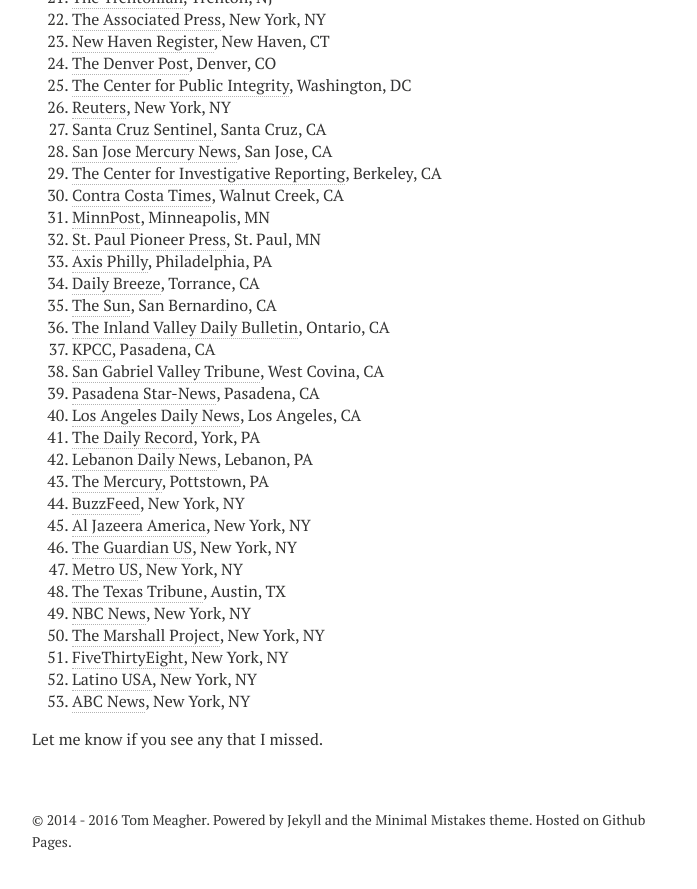
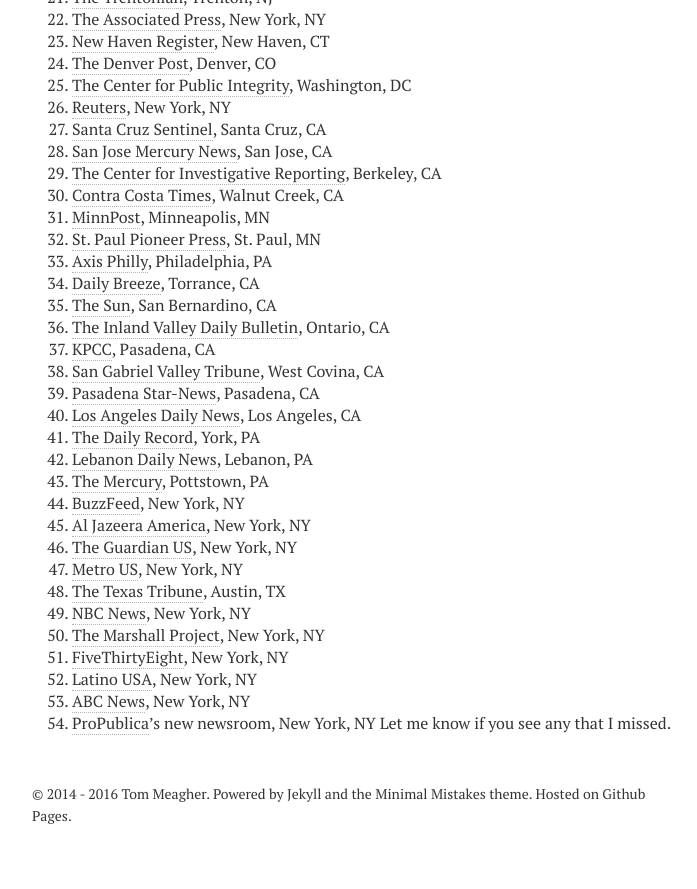
Before and after one commit to tommeagher/tommeagher.github.io, a Jekyll site: the page built from newsrooms.md, in a window 1280 px wide and 900 px high, scrolled down 1000 px. Shown: the top 889 px of the window, without its empty margins (288-985 px from the left). Built offline with Jekyll 4.4.1, drawn with Linux system fonts in a browser that asks for light colours; nearby versions of some CDN libraries.

Commit message:
add new ProPublica newsroom to list

```diff
--- a/newsrooms.md
+++ b/newsrooms.md
@@ -68,5 +68,5 @@
 51. [FiveThirtyEight](http://fivethirtyeight.com/), New York, NY
 52. [Latino USA](http://latinousa.org/), New York, NY
 53. [ABC News](http://abcnews.go.com/), New York, NY
-
+54. [ProPublica](https://www.propublica.org/)'s new newsroom, New York, NY
 Let me know if you see any that I missed.
```
Also changed, not shown: 2 other files.
